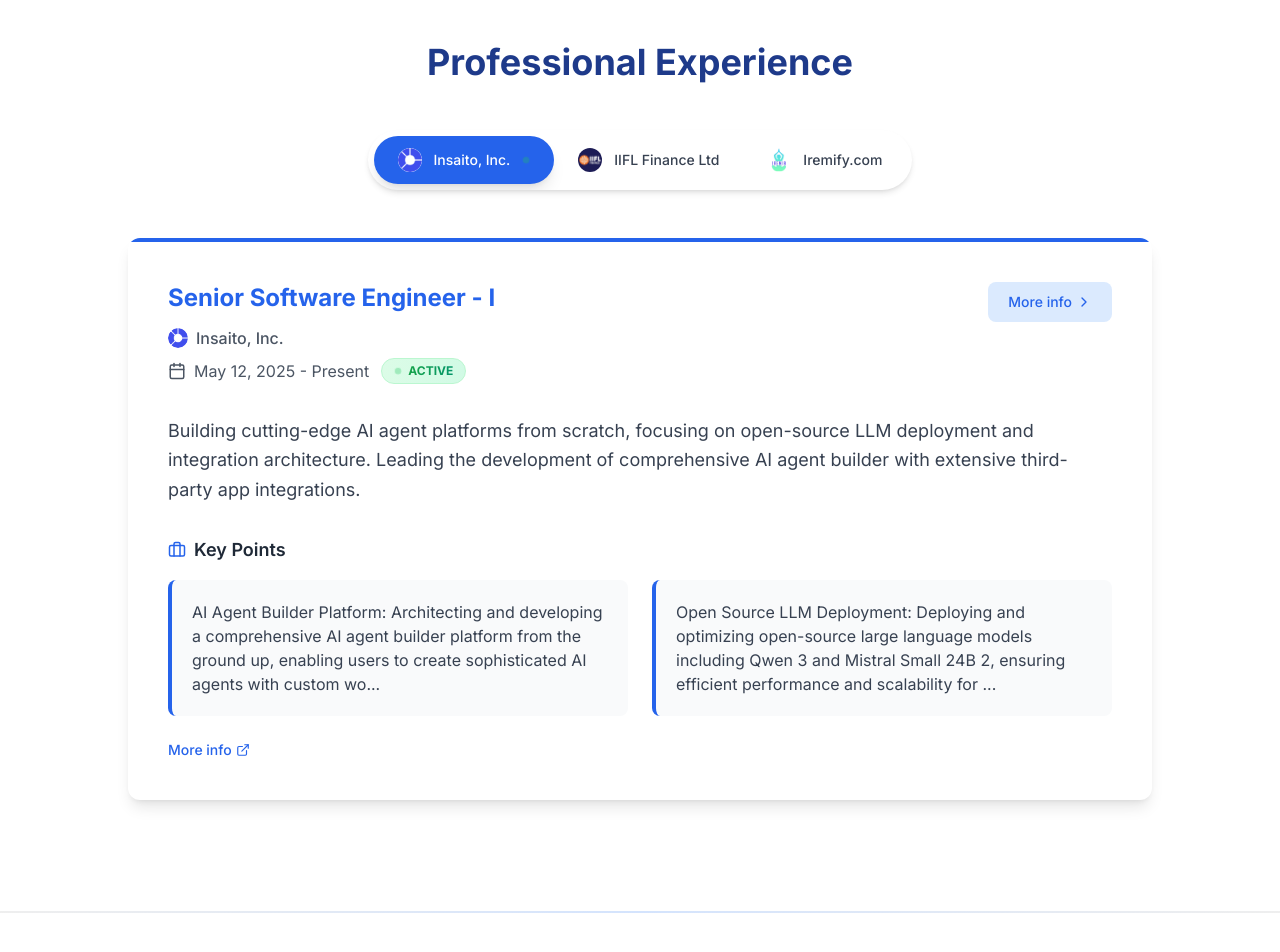
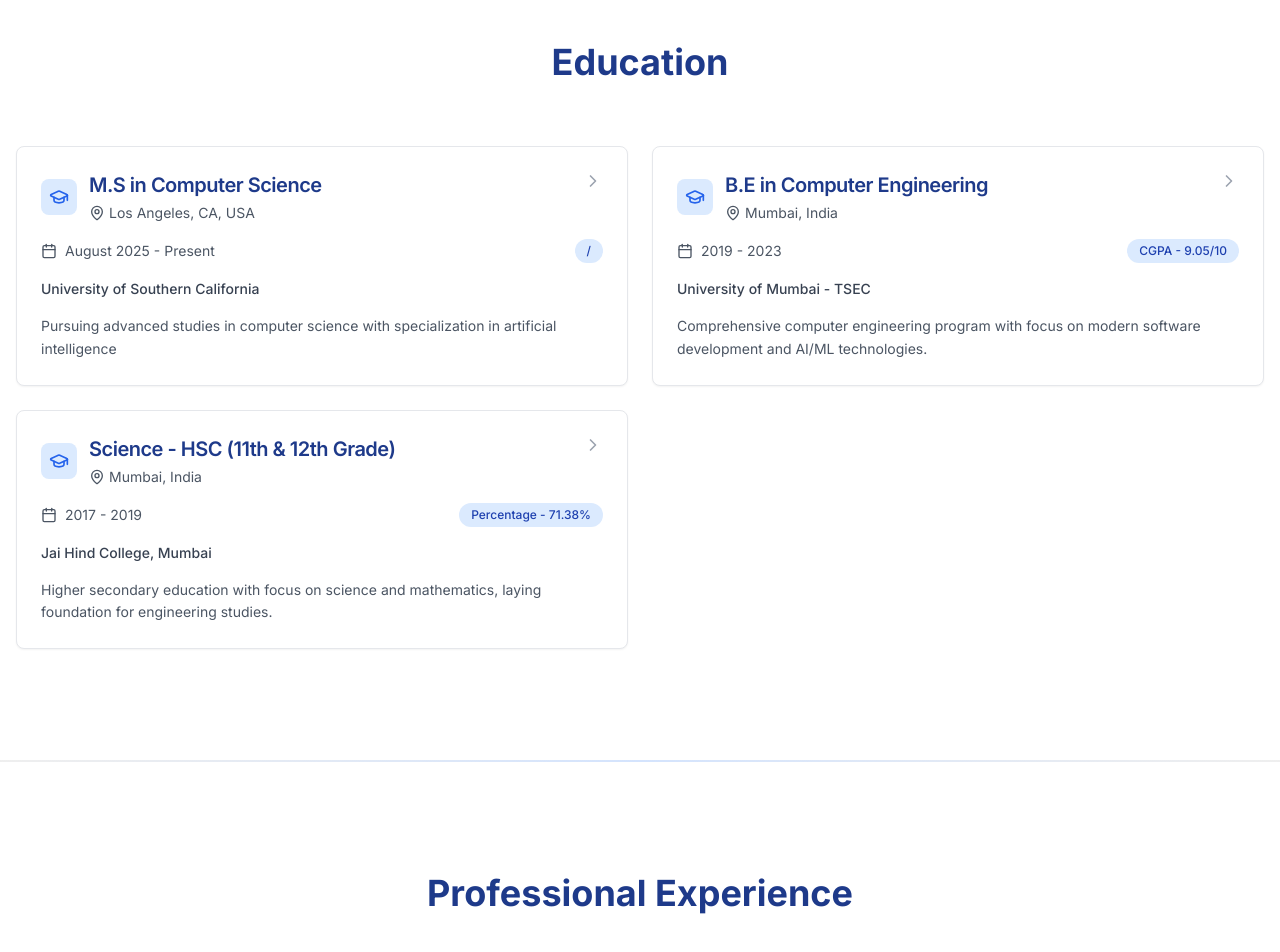
Before and after one commit to SohailGidwani/next-portfolio, a Next.js app: page / in a window 1280 px wide. Shown: the part 1780-2732 px from the top of the page. Built offline with nearby package versions, Linux system fonts and the light colour scheme.

Commit message:
Swap Education and Experience components in Portfolio, update Education component with new degree details, and adjust Experience component dates and status. Modify Navbar to reflect the new order of sections.

```diff
--- a/app/components/Education.tsx
+++ b/app/components/Education.tsx
@@ -60,6 +60,20 @@ export default function Education({ setActiveSection }: EducationProps) {
   }, [setActiveSection])
 
   const education: EducationItem[] = [
+    {
+      degree: "M.S in Computer Science",
+      institution: "University of Southern California",
+      year: "August 2025 - Present",
+      cgpa: "/",
+      location: "Los Angeles, CA, USA",
+      description: "Pursuing advanced studies in computer science with specialization in artificial intelligence",
+      achievements: [
+        "Admitted to the prestigious USC Viterbi School of Engineering",
+      ],
+      courses: [
+        "Analysis of Algorithms", "Database Systems"
+      ]
+    },
     {
       degree: "B.E in Computer Engineering",
       institution: "University of Mumbai - TSEC",
--- a/app/components/Experience.tsx
+++ b/app/components/Experience.tsx
@@ -228,7 +228,7 @@ export default function Experience({ setActiveSection }: ExperienceProps) {
     {
       title: "Senior Software Engineer - I ",
       company: "Insaito, Inc.",
-      date: "May 12, 2025 - Present",
+      date: "May, 2025 - July, 2025",
       description:
         "Building cutting-edge AI agent platforms from scratch, focusing on open-source LLM deployment and integration architecture. Leading the development of comprehensive AI agent builder with extensive third-party app integrations.",
       projects: [
@@ -238,14 +238,14 @@ export default function Experience({ setActiveSection }: ExperienceProps) {
         "MCP Server Development: Creating Model Context Protocol (MCP) servers for integrated applications, making all functions and capabilities available to the AI models for enhanced functionality and user experience.",
         "Full-Stack Development: Handling end-to-end development from backend infrastructure to frontend user interfaces, ensuring cohesive and performant AI agent experiences.",
       ],
-      isLatest: true,
+      isLatest: false,
       logo: AskPandaAI, // Replace with actual Insaito logo
       companyColor: "from-purple-500 to-pink-500",
     },
     {
       title: "Full-Stack/AI Developer",
       company: "IIFL Finance Ltd",
-      date: "June, 2023 - May 12, 2024",
+      date: "June, 2023 - May, 2025",
       description:
         "Led AI initiatives and developed cutting-edge machine learning models for various client projects. Mentored junior developers and contributed to the company's AI research efforts.",
       projects: [
--- a/app/components/Navbar.tsx
+++ b/app/components/Navbar.tsx
@@ -182,7 +182,7 @@ export default function Navbar({ activeSection, setActiveSection }: NavbarProps)
     themeToggleOpacity,
   ])
 
-  const navItems = ["About", "Experience", "Education", "Skills", "Projects", "Triumphs", "Contact"]
+  const navItems = ["About", "Education", "Experience", "Skills", "Projects", "Triumphs", "Contact"]
 
   const scrollToSection = (sectionId: string) => {
     triggerHaptic();
--- a/app/page.tsx
+++ b/app/page.tsx
@@ -32,11 +32,11 @@ export default function Portfolio() {
         </ScrollAnimation>
         <SectionDivider />
         <ScrollAnimation>
-          <Experience setActiveSection={setActiveSection} />
+          <Education setActiveSection={setActiveSection} />
         </ScrollAnimation>
         <SectionDivider />
         <ScrollAnimation>
-          <Education setActiveSection={setActiveSection} />
+          <Experience setActiveSection={setActiveSection} />
         </ScrollAnimation>
         <SectionDivider />
         <ScrollAnimation>
```
